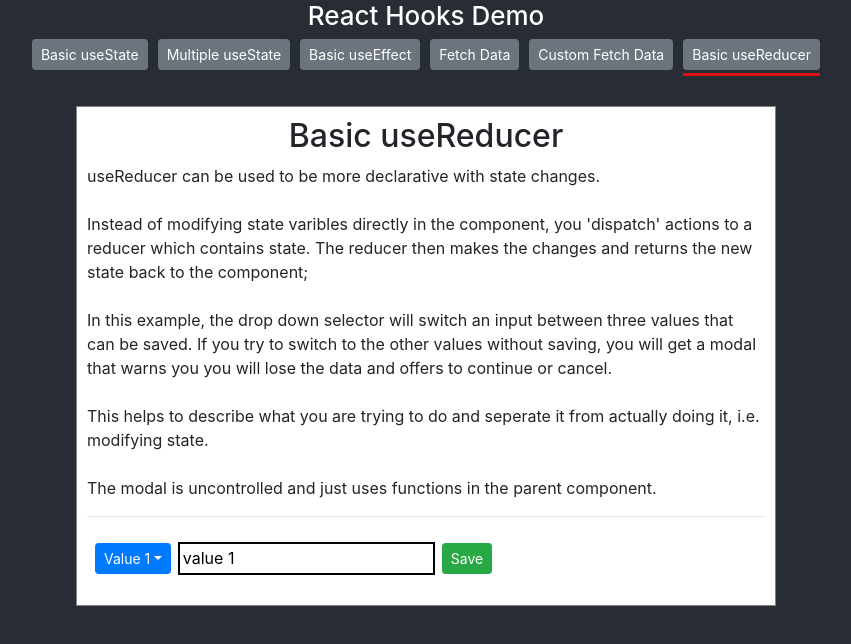
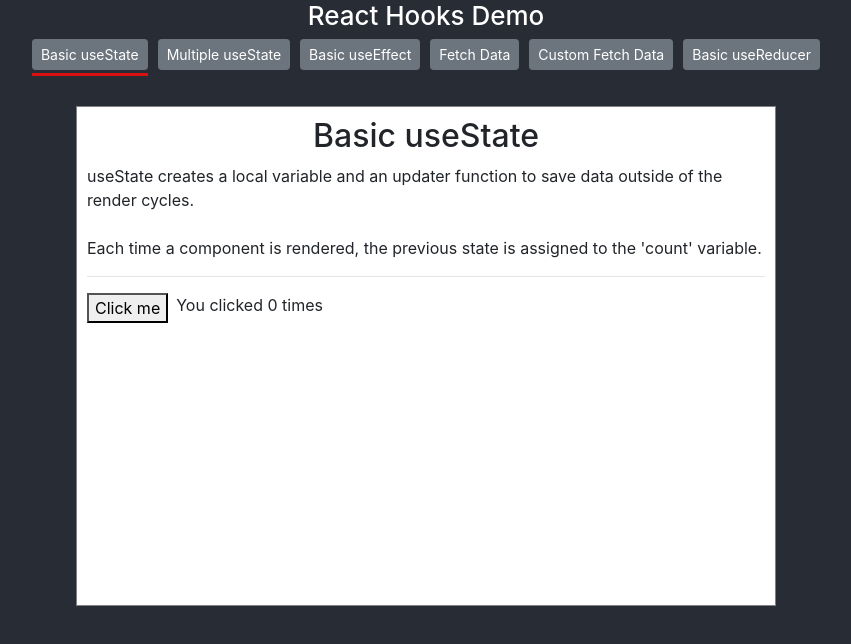
Before and after one commit to mklosterboer/hooks-demo, a React (Create React App) app: page / in a window 1280 px wide. Shown: the top 644 px of the page, without its empty margins (214-1065 px from the left). Built offline with nearby package versions, Linux system fonts and the light colour scheme.

Commit message:
set inital load back to Basic useState

```diff
--- a/src/App.tsx
+++ b/src/App.tsx
@@ -6,7 +6,7 @@ import { Examples } from "./Examples/index";
 import { ExampleDescription } from "./Components/ExampleDescription";
 
 const App: React.FC = () => {
-    const [activeExampleIdx, setActiveExampleIdx] = useState(5);
+    const [activeExampleIdx, setActiveExampleIdx] = useState(0);
     let ActvExample = Examples[activeExampleIdx]
 
     return (
```
